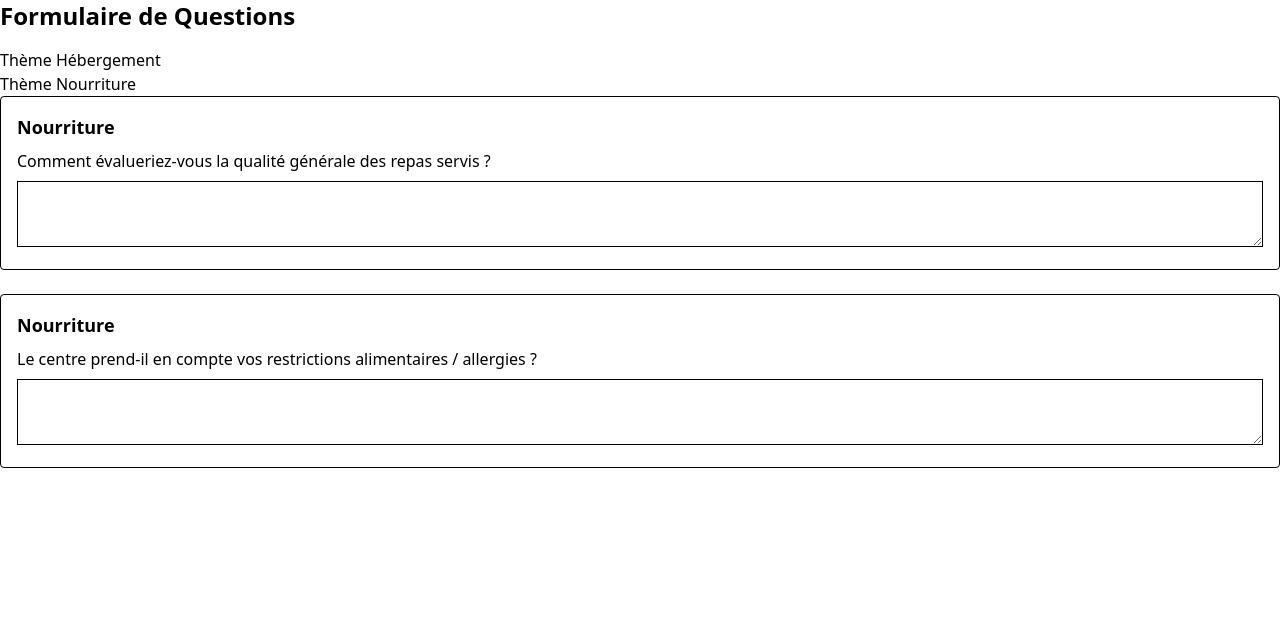
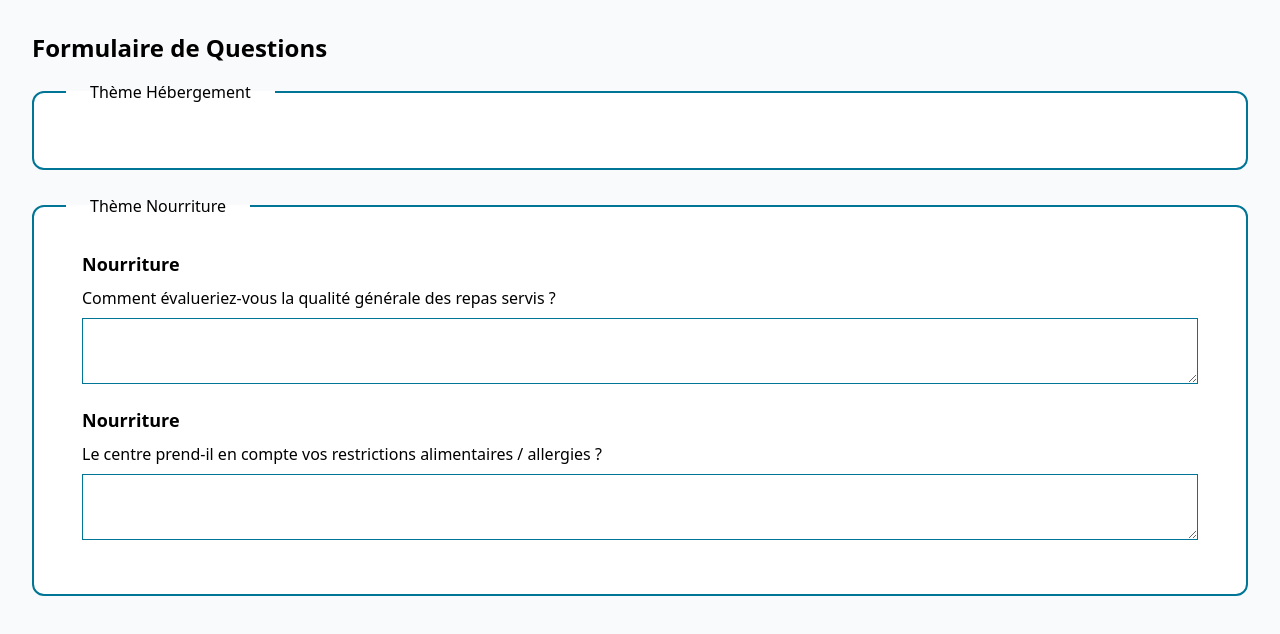
Before and after one commit to Aurore-Dimech/PatientVoice, a Vue app in the folder frontend/: page /form/1 in a window 1280 px wide. Shown: the top 634 px of the page. Built offline with nearby package versions, Linux system fonts and the light colour scheme; the HTML template or start-up script is replaced by a standard one.

Commit message:
first style base

```diff
--- a/frontend/src/views/FormPage.vue
+++ b/frontend/src/views/FormPage.vue
@@ -1,17 +1,17 @@
 <template>
-    <div>
+    <div class="bg-gray-50 min-h-screen p-8">
         <h1 class="text-2xl font-bold mb-4">Formulaire de Questions</h1>
         <form action="Actionnalité">
-            <fieldset v-for="theme in themes" :key="theme">
-                <legend>Thème {{ theme }}</legend>
-                <div v-for="question in questions.filter(q => q.theme === theme)" :key="question.id" class="mb-6 p-4 border rounded">
+            <fieldset v-for="theme in themes" :key="theme" class="bg-white border-2 border-cyan-700/100 rounded-xl p-8 mb-6">
+                <legend class="px-6">Thème {{ theme }}</legend>
+                <div v-for="question in questions.filter(q => q.theme === theme)" :key="question.id" class="mb-4 px-4">
                     <h2 class="text-lg font-semibold mb-2">{{ question.theme }}</h2>
                     <label class="block mb-2" :for="'question-' + question.id">{{ question.text }}</label>
                     <textarea
                         v-if="question.answerType === 'text'"
                         :id="'question-' + question.id"
                         :name="question.name"
-                        class="border p-2 w-full focus:outline-none focus:ring-2 focus:ring-blue-500"
+                        class="border border-cyan-700/100 p-2 w-full focus:outline-none focus:ring-2 focus:ring-blue-400"
                     ></textarea>
                     <div v-else-if="question.answerType === 'radio'">
                         <label class="mr-4">
```
